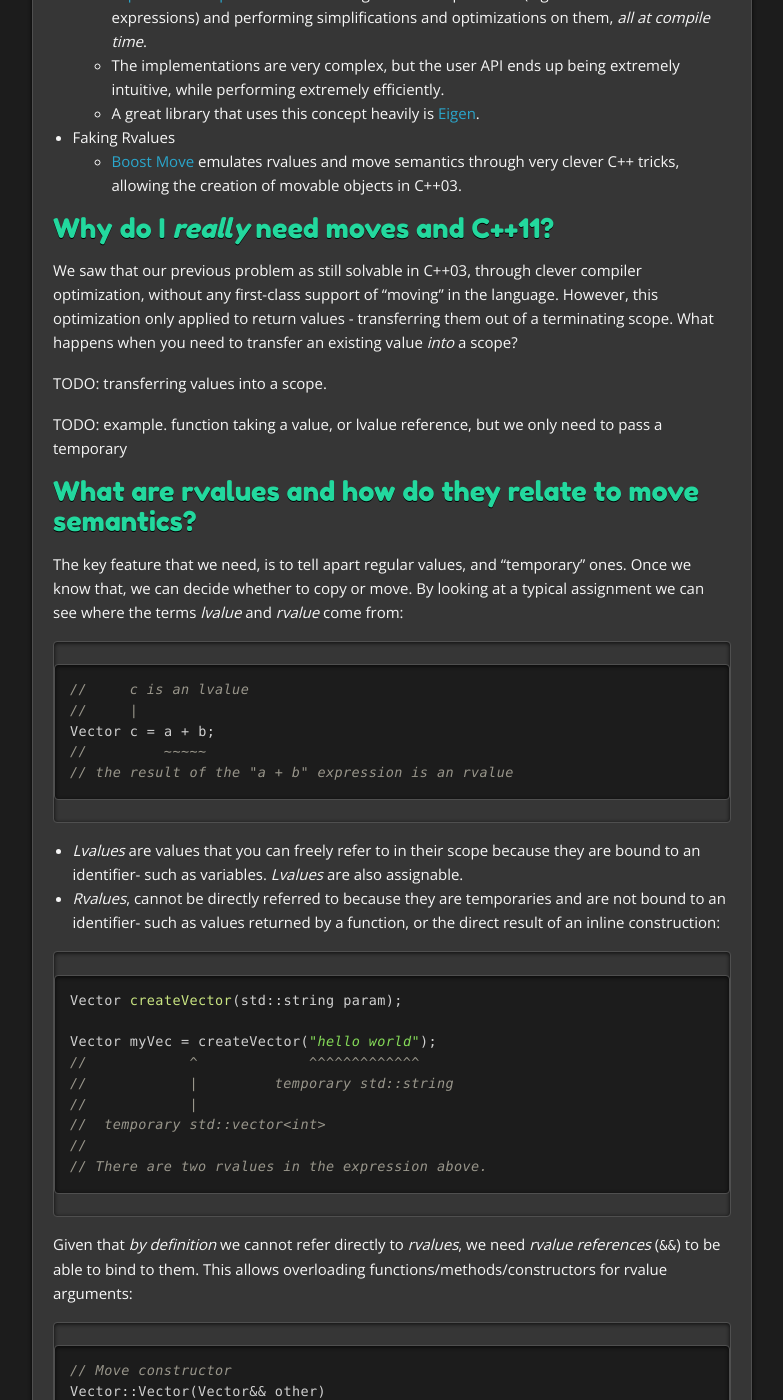
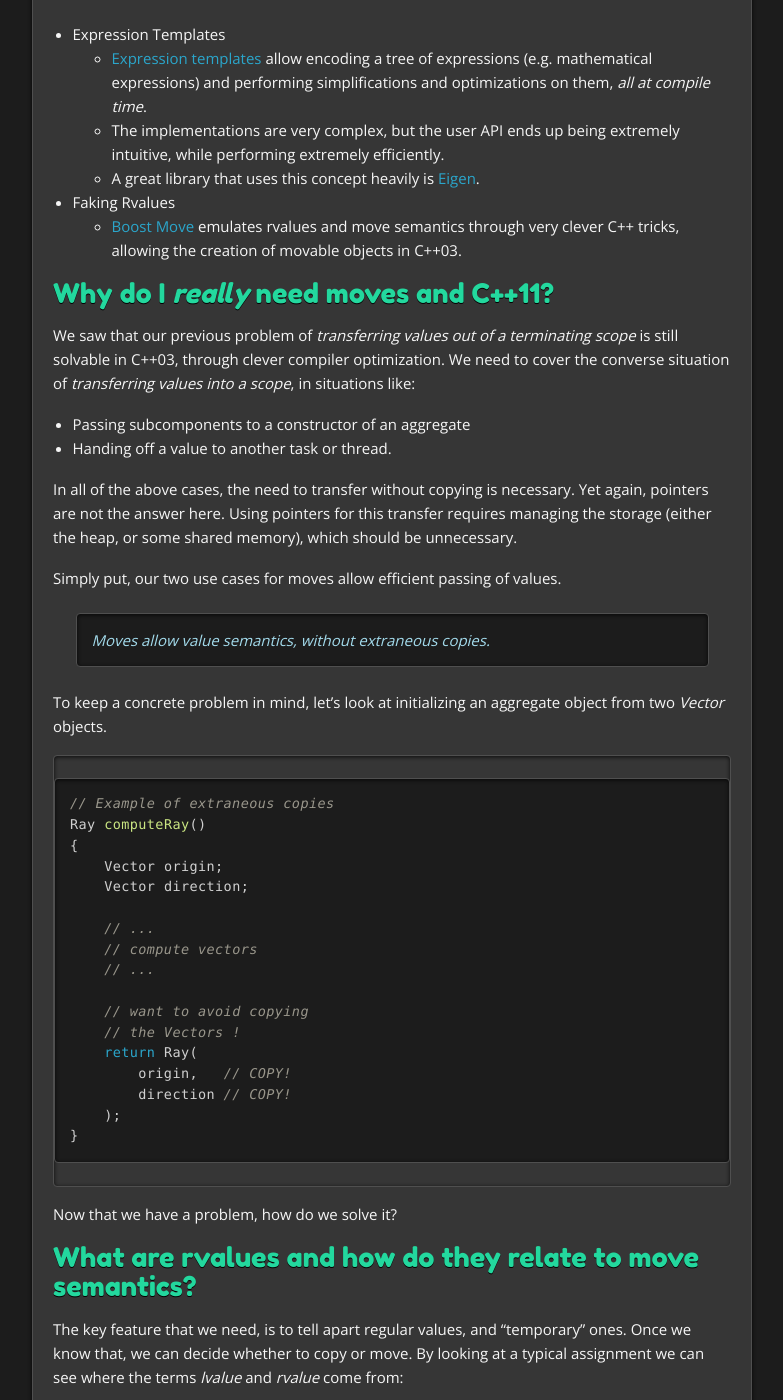
Before and after one commit to KholdStare/kholdstare.github.com, a Jekyll site: the page built from _posts/2013-05-12-moves-demystified.markdown, in a window 1280 px wide and 1400 px high, scrolled down 2654 px. Shown: the whole window, without its empty margins (123-906 px from the left). Built offline with Jekyll 4.4.1, drawn with Linux system fonts in a browser that asks for light colours; some of the changed text lies outside the part shown.

Commit message:
Expanding the "need for C++11 moves" section

```diff
--- a/_posts/2013-05-12-moves-demystified.markdown
+++ b/_posts/2013-05-12-moves-demystified.markdown
@@ -72,7 +72,8 @@ Our instincts say:
 * Returning by value is bad! We make a copy!
 * If we allocate on the heap and return a pointer, who deletes it?
 
-   * Doesn't compose! Can't chain several additions.
+   * Doesn't compose! Can't chain several additions since we're not working
+     with values.
 
 > Need some way to transfer a value out of scope directly, without copying
 
@@ -115,6 +116,11 @@ can rest assured your compiler supports it.
 > Even in C++03, returning by value usually results in no copies because of
 > NRVO.
 
+Now, I say _usually_, because there are corner cases where this optimization
+will not trigger. See the [Wikipedia
+Article](http://en.wikipedia.org/wiki/Return_value_optimization) for more
+details.
+
 In the next section we'll consider another problem where move semantics are needed.
 
 #### Other clever solutions
@@ -141,16 +147,47 @@ on these techniques at the links below:
 
 ### Why do I _really_ need moves and C++11?
 
-We saw that our previous problem as still solvable in C++03, through clever
-compiler optimization, without any first-class support of "moving" in the
-language. However, this optimization only applied to return values -
-transferring them out of a terminating scope. What happens when you need to
-transfer an existing value _into_ a scope?
+We saw that our previous problem of _transferring values out of a terminating
+scope_ is still solvable in C++03, through clever compiler optimization. We
+need to cover the converse situation of _transferring values into a scope_, in
+situations like:
 
+* Passing subcomponents to a constructor of an aggregate
+* Handing off a value to another task or thread.
 
-TODO: transferring values into a scope.
+In all of the above cases, the need to transfer without copying is necessary.
+Yet again, pointers are not the answer here. Using pointers for this transfer
+requires managing the storage (either the heap, or some shared memory), which
+should be unnecessary.
 
-TODO: example. function taking a value, or lvalue reference, but we only need to pass a temporary
+Simply put, our two use cases for moves allow efficient passing of values.
+
+> Moves allow value semantics, without extraneous copies.
+
+To keep a concrete problem in mind, let's look at initializing an aggregate
+object from two _Vector_ objects.
+
+{% highlight cpp %}
+// Example of extraneous copies
+Ray computeRay()
+{
+    Vector origin;
+    Vector direction;
+
+    // ...
+    // compute vectors
+    // ...
+
+    // want to avoid copying
+    // the Vectors !
+    return Ray(
+        origin,   // COPY!
+        direction // COPY!
+    );
+}
+{% endhighlight %}
+
+Now that we have a problem, how do we solve it?
 
 ### What are rvalues and how do they relate to move semantics?
 
@@ -162,7 +199,7 @@ typical assignment we can see where the terms _lvalue_ and _rvalue_ come from:
 //     c is an lvalue
 //     |
 Vector c = a + b;
-//         ~~~~~
+//         ^^^^^
 // the result of the "a + b" expression is an rvalue
 {% endhighlight %}
 
@@ -173,13 +210,14 @@ Vector c = a + b;
   direct result of an inline construction:
 
 {% highlight cpp %}
+// some kind of factory function
 Vector createVector(std::string param);
 
 Vector myVec = createVector("hello world");
 //            ^             ^^^^^^^^^^^^^
 //            |         temporary std::string
 //            |
-//  temporary std::vector<int>
+//  temporary Vector
 //
 // There are two rvalues in the expression above.
 {% endhighlight %}
@@ -201,10 +239,23 @@ Vector::Vector(Vector&& other)
 }
 {% endhighlight %}
 
+Above we define a proper "Move Constructor" which is called by the compiler
+when we try to construct an object from an _rvalue_. Since the _rvalue_ will
+soon expire, a simple move intead of a copy will suffice. A move involves:
+
+* A shallow copy
+
+   * We take pointers/resources directly from the other object
+
+* Nullify the original
+
+   * Having stolen the pointers/resources, we nullify these fields in the
+     original so the destructor doesn't release them.
+
 > Rvalues cannot be used directly, only through rvalue references
 > <code>&amp;&amp;</code>.  The two are separate notions.
 
-### How to use `std::move`?
+### How to use `std::move`? Does it perform the move?
 
 This article is about moves, and yet we have yet to use `std::move`. What gives?
 We have seen _rvalues_, and _rvalue references_
@@ -231,14 +282,15 @@ public:
 
 
 {% highlight cpp %}
-// Move constructor
+// Move constructor in the case of subobjects
 Vector::Vector(Vector&& other)
     // move construct inner std::vector
     : storage_(std::move(other.storage_))
 { }
 {% endhighlight %}
 
-> std::move is nothing more than a cast from an lvalue to an rvalue.
+> std::move is nothing more than a cast from an lvalue to an rvalue, to allow
+> an actual move to happen
 
 Using `std::move` we can tell the compiler that the value is no longer needed
 in this scope.  By casting an lvalue to an rvalue, the compiler can now pick
@@ -294,7 +346,7 @@ Are moves free? No. As we have seen:
 Both operations have to be performed to move an object. Fortunately, moves are usually faster than copies,
 
 Are moves faster than copies? This depends. Moves pay off for structures with
-indirection, (like vectors), since copying all f the data is not required (just
+indirection, (like vectors), since copying all of the data is not required (just
 pointers). However, moves _are_ copies for structures without pointers, since
 
 * If there is no "depth" to the structure, then there are no performance benefits to moves.
```
Also changed, not shown: other parts of _posts/2013-05-12-moves-demystified.markdown (+2 -2 lines).
